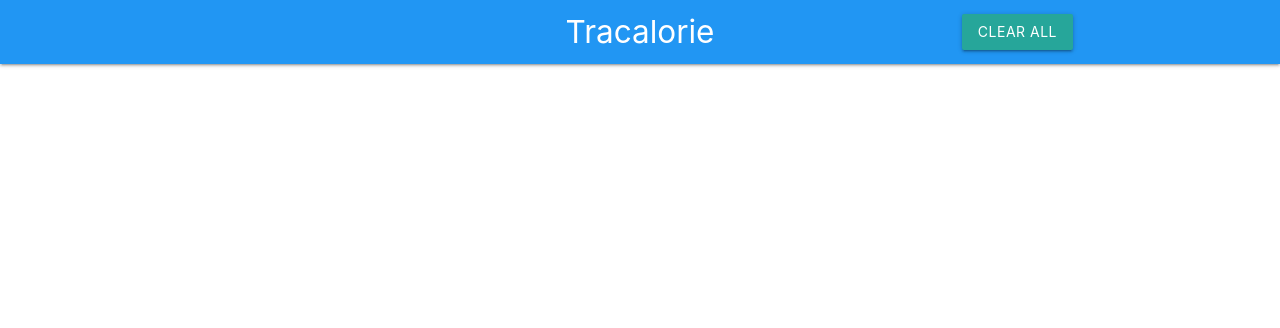
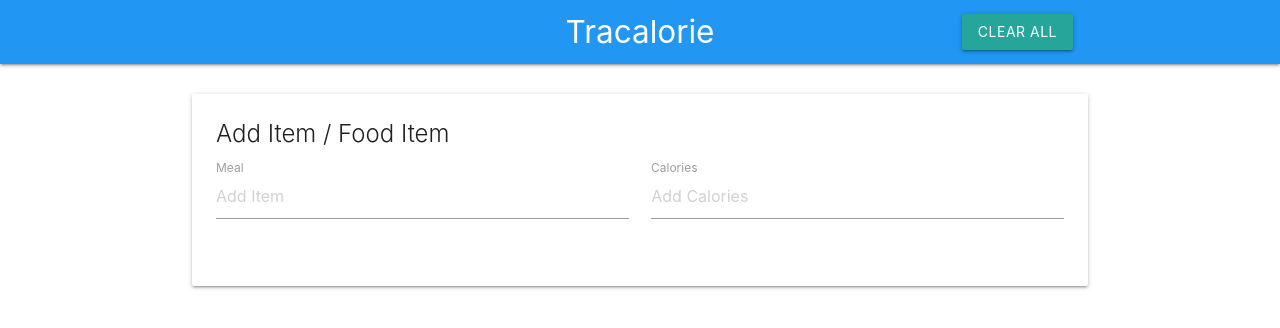
Before and after one commit to oliullahjewel96/Tracalories, a plain HTML site: page index.html in a window 1280 px wide. Drawn offline with nearby package versions, Linux system fonts and the light colour scheme.

Commit message:
Input field of the UI

```diff
--- a/index.html
+++ b/index.html
@@ -25,6 +25,28 @@
         </div>
     </nav>
 
+    <br />
+
+    <div class="container">
+        <div class="card">
+            <div class="card-content">
+                <span class="card-title"> Add Item / Food Item </span>
+                <form class="col">
+                    <div class="row">
+                        <div class="input-field col s6">
+                            <input type="text" placeholder="Add Item" id="item-name" />
+                            <label for="item-name">Meal</label>
+                        </div>
+                        <div class="input-field col s6">
+                            <input type="text" placeholder="Add Calories" id="item-calories" />
+                            <label for="item-calories">Calories</label>
+                        </div>
+                    </div>
+                </form>
+            </div>
+        </div>
+    </div>
+
     <script src="https://code.jquery.com/jquery-3.6.0.min.js" integrity="sha256-/xUj+3OJU5yExlq6GSYGSHk7tPXikynS7ogEvDej/m4=" crossorigin="anonymous"></script>
     <script src="https://cdnjs.cloudflare.com/ajax/libs/materialize/1.0.0/js/materialize.min.js"></script>
 </body>
```
